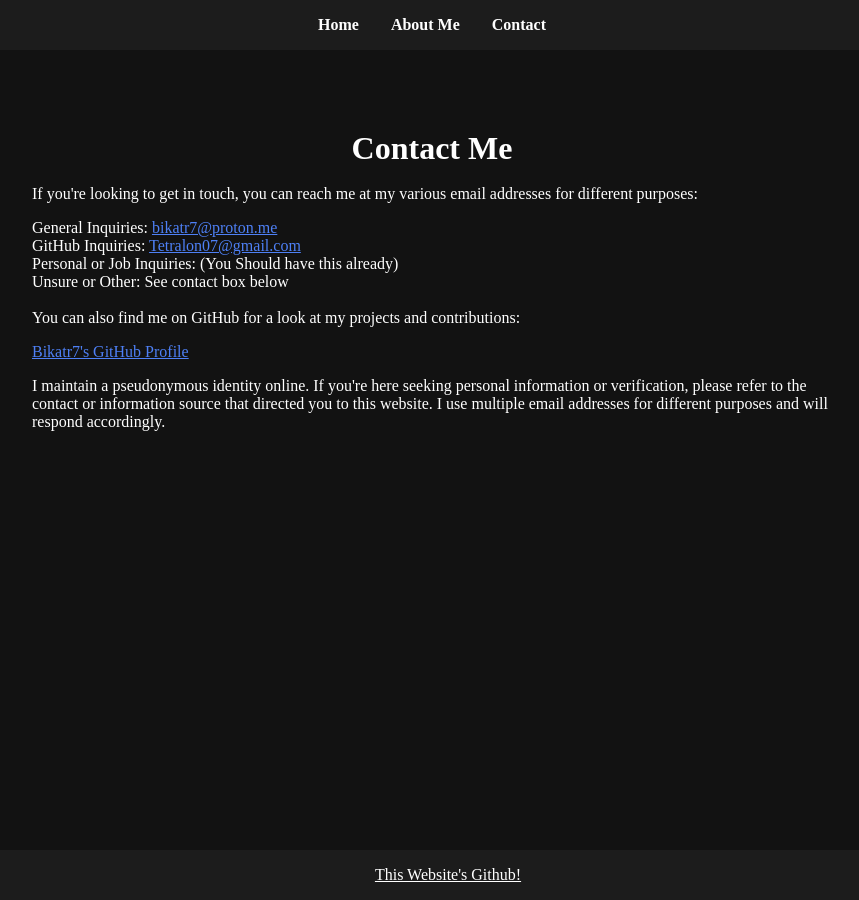
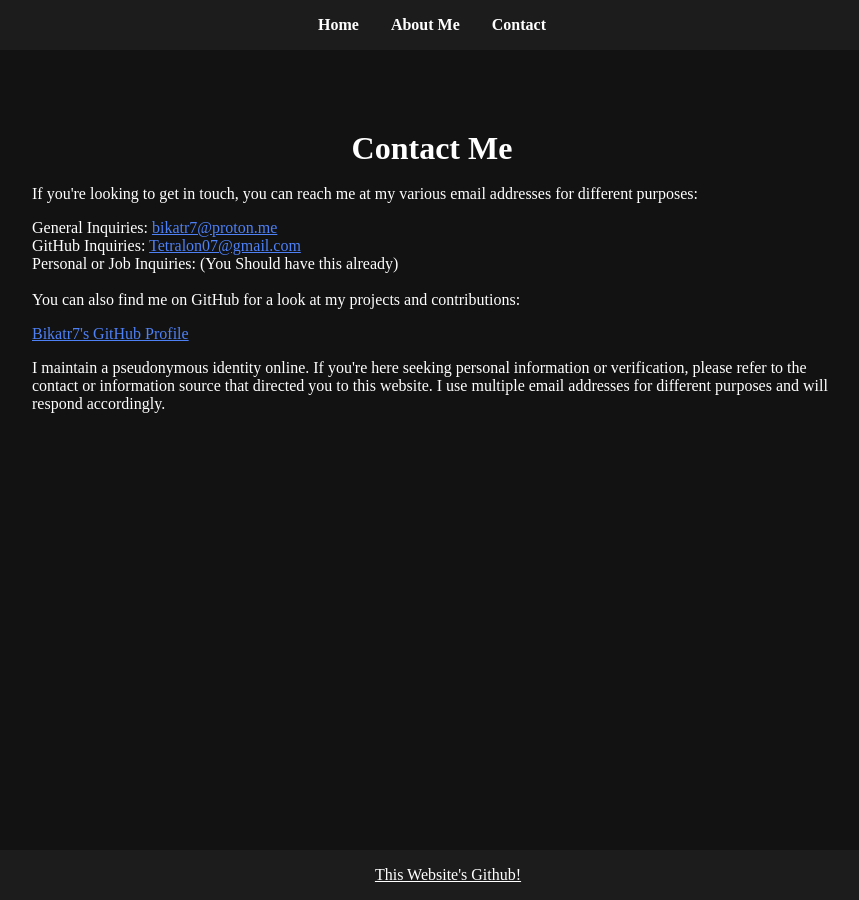
Before and after one commit to Bikatr7/bikatr7.github.io, a Jekyll site: the page built from contact.html, in a window 1280 px wide. Shown: the whole page, without its empty margins (208-1067 px from the left). Built offline with Jekyll 4.4.1, drawn with Linux system fonts in a browser that asks for light colours.

Commit message:
removed note on contact box since i won't be doing that

```diff
--- a/contact.html
+++ b/contact.html
@@ -11,7 +11,6 @@ permalink: /contact/
     <li>General Inquiries: <a href="mailto:bikatr7@proton.me">bikatr7@proton.me</a></li>
     <li>GitHub Inquiries: <a href="mailto:Tetralon07@gmail.com">Tetralon07@gmail.com</a></li>
     <li>Personal or Job Inquiries: (You Should have this already)</li>
-    <li>Unsure or Other: See contact box below</li>
   </ul>
 
   <p><br></bl>You can also find me on GitHub for a look at my projects and contributions:</p>
```
